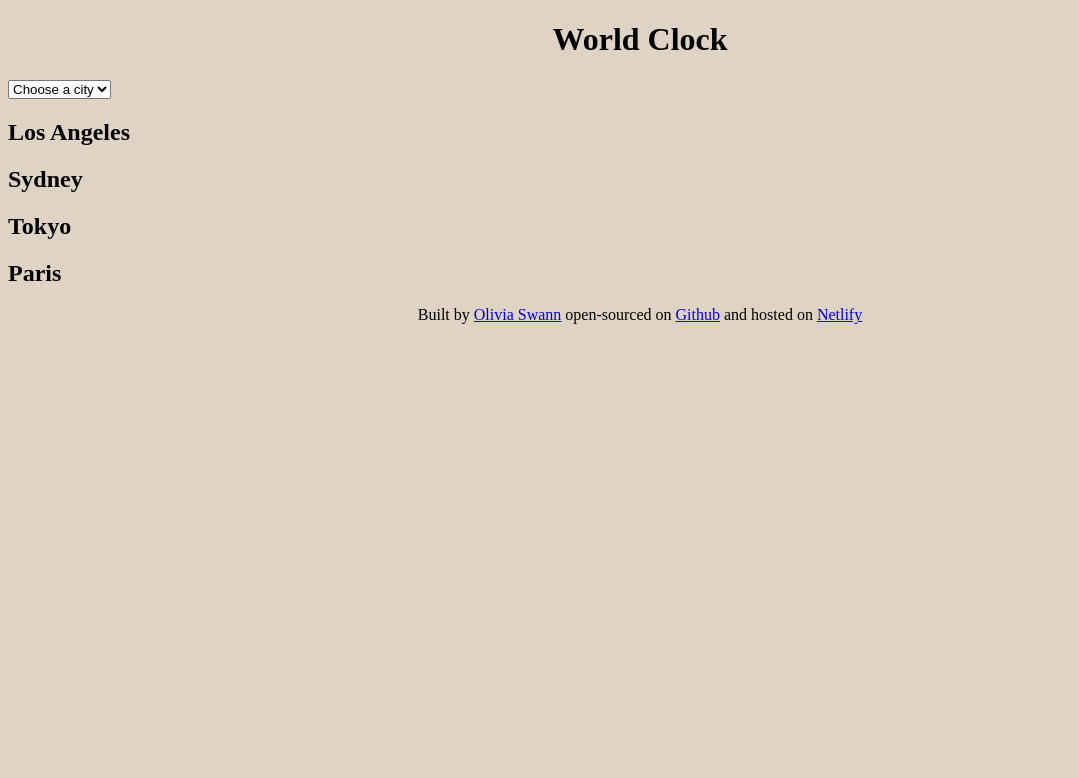
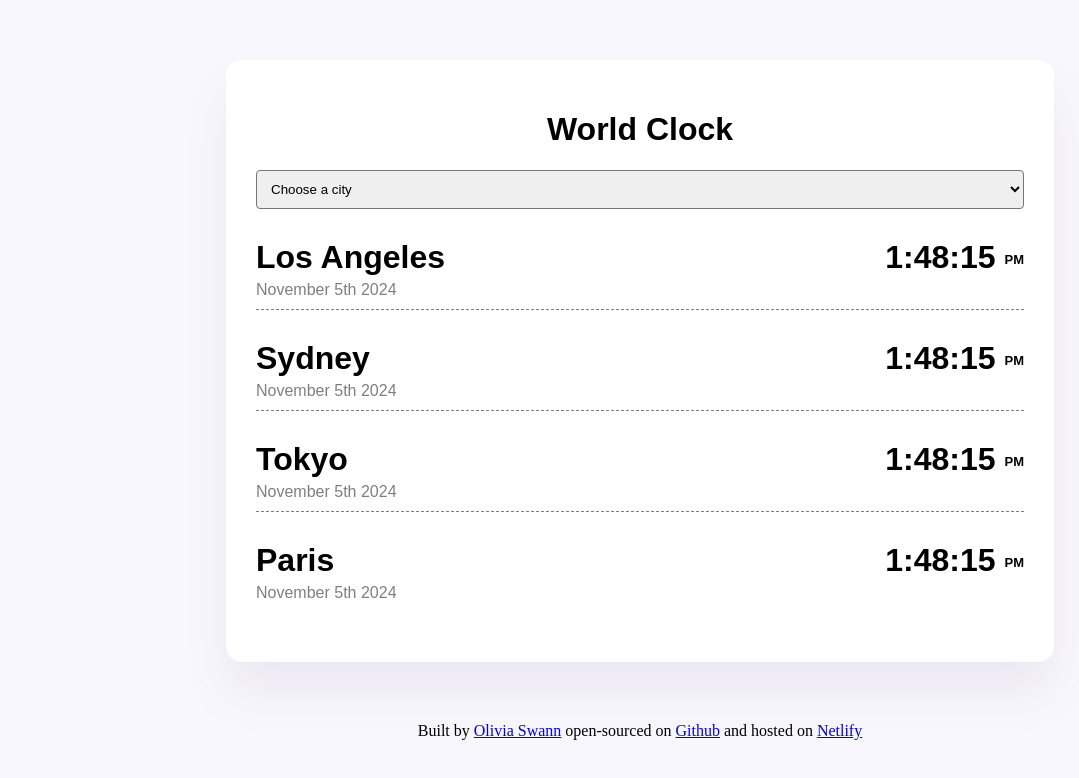
Before and after one commit to xorsx/world-clock-project, a plain HTML site: page index.html in a window 1280 px wide. Shown: the whole page, without its empty margins (0-1079 px from the left). Drawn offline with Linux system fonts and the light colour scheme.

Commit message:
Styled project and made some minor updates to HTML

```diff
--- a/index.html
+++ b/index.html
@@ -20,25 +20,41 @@
       </header>
       <main>
         <div class="city" id="los-angeles">
+          <div>
             <h2>Los Angeles</h2>
+            <div class="date" id="los-angeles-date">November 5th 2024</div>
           </div>
-        <div class="city-time" id="los-angeles-time"></div>
+          <div class="time" id="los-angeles-time">
+            1:48:15 <small>PM</small>
+          </div>
+        </div>
 
         <div class="city" id="sydney">
+          <div>
             <h2>Sydney</h2>
+
+            <div class="date" id="sydney-date">November 5th 2024</div>
           </div>
-        <div class="city-time" id="sydney-time"></div>
+          <div class="time" id="sydney-time">1:48:15 <small>PM</small></div>
+        </div>
+        <div class="city" id="tokyo">
+          <div>
+            <h2>Tokyo</h2>
 
-        <div class="city" id="tokyo">
-          <h2>Tokyo</h2>
+            <div class="date" id="tokyo-date">November 5th 2024</div>
           </div>
-        <div class="city-time" id="tokyo-time"></div>
+          <div class="time" id="tokyo-time">1:48:15 <small>PM</small></div>
+        </div>
+        <div class="city" id="paris">
+          <div>
+            <h2>Paris</h2>
 
-        <div class="city" id="paris">
-          <h2>Paris</h2>
+            <div class="date" id="paris-date">November 5th 2024</div>
           </div>
-        <div class="city-time" id="paris-time"></div>
+          <div class="time" id="paris-time">1:48:15 <small>PM</small></div>
+        </div>
       </main>
+    </div>
     <footer>
       Built by
       <a href="https://github.com/xorsx" target="_blank">Olivia Swann</a>
@@ -51,7 +67,7 @@
         >Netlify</a
       >
     </footer>
-    </div>
+
     <script src="app.js"></script>
   </body>
 </html>
--- a/style.css
+++ b/style.css
@@ -1,9 +1,57 @@
 body {
-  background: #dfd3c3;
+  background: #f9f7fe;
+  margin: 0 auto;
+  padding: 0;
+  width: 100%;
 }
 
 h1 {
   text-align: center;
+  font-weight: bold;
+  font-family: sans-serif;
+}
+h2 {
+  margin: 0 0 5px;
+  font-size: xx-large;
+}
+
+select {
+  display: block;
+  width: 100%;
+  border-radius: 4px;
+  padding: 10px;
+}
+.world-clock-container {
+  max-width: 60vw;
+  margin: 60px auto;
+  background: white;
+  padding: 30px;
+  box-shadow: rgba(65, 50, 100, 0.08) 0px 30px 50px 0px;
+  border-radius: 16px;
+  width: 90%;
+}
+.city {
+  display: flex;
+  justify-content: space-between;
+  margin: 20px 0px;
+  border-bottom: 1px dashed grey;
+  padding: 10px 0;
+  font-family: sans-serif;
+}
+.city:last-child {
+  border: none;
+}
+.date {
+  opacity: 0.5;
+}
+.time {
+  font-size: xx-large;
+  font-weight: bold;
+}
+.time small {
+  font-size: small;
+  line-height: 100%;
+  vertical-align: middle;
 }
 
 footer {
```
Lines whose indentation alone changed are shown as unchanged.
